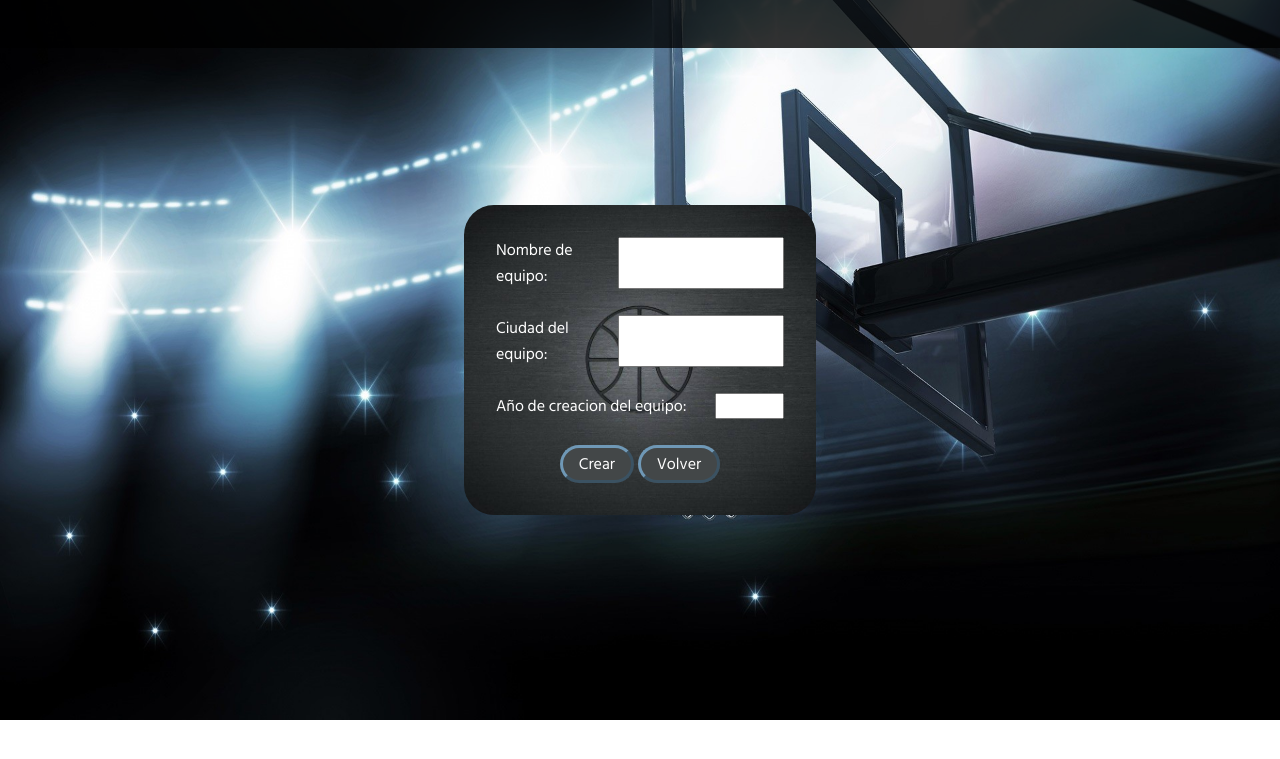
After one commit to AnaCastilla/Proyecto-HLC, a PHP site: page /equipos/addEquipo.php in a window 1280 px wide. The commit adds this page. Shown: the top 759 px of the page. Run offline with PHP 8.4, Linux system fonts and the light colour scheme.

Commit message:
Equipos + formulario

```diff
--- /dev/null
+++ b/equipos/addEquipo.php
@@ -0,0 +1,37 @@
+<!DOCTYPE html>
+<html lang="en" dir="ltr">
+  <head>
+    <meta charset="utf-8">
+    <link rel="stylesheet" href="addEquipos.css">
+    <link href="https://fonts.googleapis.com/css?family=Hind+Siliguri&display=swap" rel="stylesheet">
+    <title></title>
+  </head>
+  <body>
+    <div class="topMenu">
+      <i id="menu" class="fas fa-bars" onclick="doOnMenu()" nav-linkdisabled></i>
+    </div>
+    <form>
+      <div class="">
+        <div class="row">
+          <label for="nombEq">Nombre de equipo:</label>
+          <input type="text" name="nombEq" value="">
+        </div>
+        <br>
+        <div class="row">
+          <label for="cityEq">Ciudad del equipo:</label>
+          <input type="text" name="cityEq" value="">
+        </div>
+        <br>
+        <div class="row">
+          <label for="yearEq">Año de creacion del equipo:</label>
+          <input type="number" name="yearEq" value="" min="1900" max="2020">
+        </div>
+        <br>
+        <div class="buttons">
+          <input type="submit" name="submit" class="btn" value="Crear">
+          <a href="./equipos.php">Volver</a>
+        </div>
+      </div>
+    </form>
+  </body>
+</html>
--- /dev/null
+++ b/equipos/addEquipos.css
@@ -0,0 +1,66 @@
+* {
+  overflow-x: hidden;
+  padding: 0;
+  margin: 0;
+  font-family: 'Hind Siliguri', sans-serif;
+}
+html {
+  background-image: url("../img/loginBackground.jpg");
+  background-size: cover;
+  background-repeat: no-repeat;
+  position: relative;
+}
+body {
+  position: relative;
+  display: flex;
+  flex-direction: column;
+  justify-content: center;
+  align-items: center;
+  height: 90vh;
+}
+.topMenu {
+  position: absolute;
+  top: 0px;
+  width: 100vw;
+  height: 3rem;
+  background-color: rgba(0, 0, 0, 0.8);
+  display: flex;
+  align-items: center;
+}
+form {
+  display: flex;
+  flex-direction: column;
+  padding: 2rem;
+  border-radius: 30px;
+  width: 18rem;
+  background-image: url("../img/formBackground.jpg");
+  background-size: cover;
+  background-repeat: no-repeat;
+  background-position: center;
+}
+form label {
+  color: white;
+}
+.buttons {
+  text-align: center;
+}
+.buttons a {
+  text-decoration: none
+}
+.buttons a, .buttons input {
+  background-color: #434748;
+  border: 3px #6F98B6 outset;
+  color: white;
+  padding: 0.2rem 1rem 0.2rem 1rem;
+  border-radius: 2rem;
+  font-size: 1rem;
+}
+.buttons a:hover, .buttons input:hover {
+  background-color: #6F98B6;
+  border: 3px #434748 outset;
+}
+.row {
+  display: flex;
+  justify-content: space-between;
+  width: 100%;
+}
--- a/index.css
+++ b/index.css
@@ -1,7 +1,6 @@
 * {
   font-family: 'Hind Siliguri', sans-serif;
 }
-
 h3{
   font-family: 'Exo 2', sans-serif;
   text-align: center;
@@ -65,7 +64,6 @@ button {
   border-radius: 2rem;
   font-weight: bold;
 }
-
 button:hover {
   background-color: #6F98B6;
   border: 3px #434748 outset;
--- a/main/main.php
+++ b/main/main.php
@@ -55,3 +55,8 @@
     </div>
   </body>
 </html>
+<?php
+
+
+
+?>
```
Also changed, not shown: equipos/equipos.css (+35 -9 lines), equipos/equipos.php (+20 -0 lines), img/add-icon.png (added).
